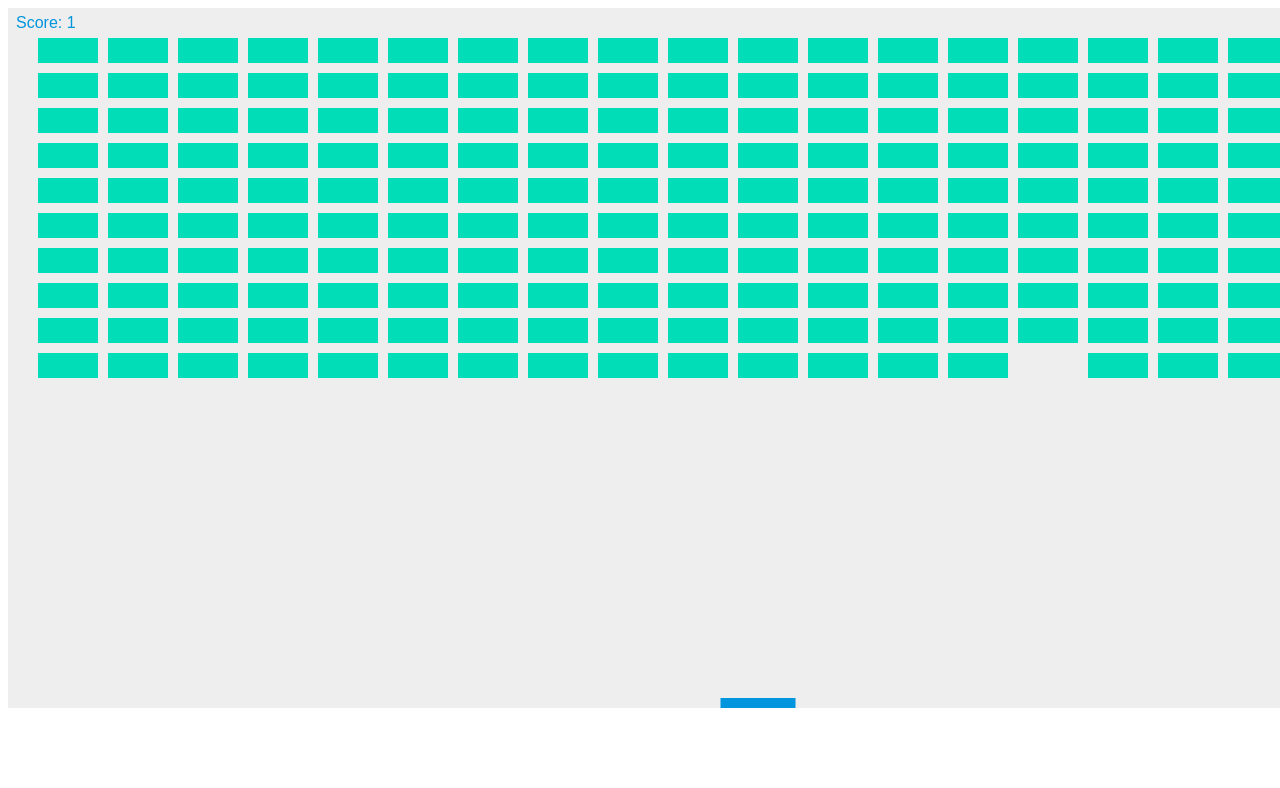
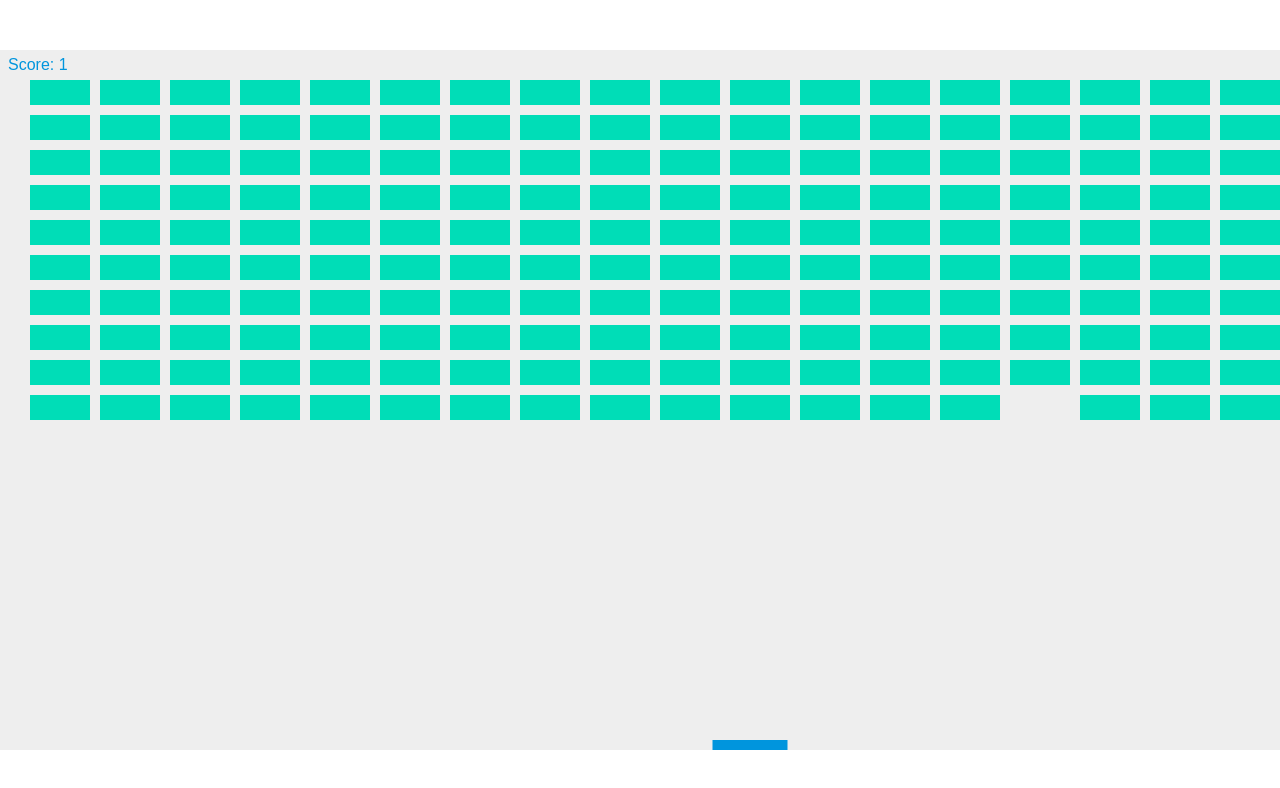
Before and after one commit to janice880624/game, a plain HTML site: page index.html in a window 1280 px wide. Shown: the top 788 px of the page. Drawn offline with Linux system fonts and the light colour scheme.

Commit message:
position

```diff
--- a/styles.css
+++ b/styles.css
@@ -1,3 +1,9 @@
 canvas {
     background: #eee;
+    position: absolute;
+    margin:auto;
+    left: 0;
+    right: 0;
+    top: 0;
+    bottom: 0;
 }
```
